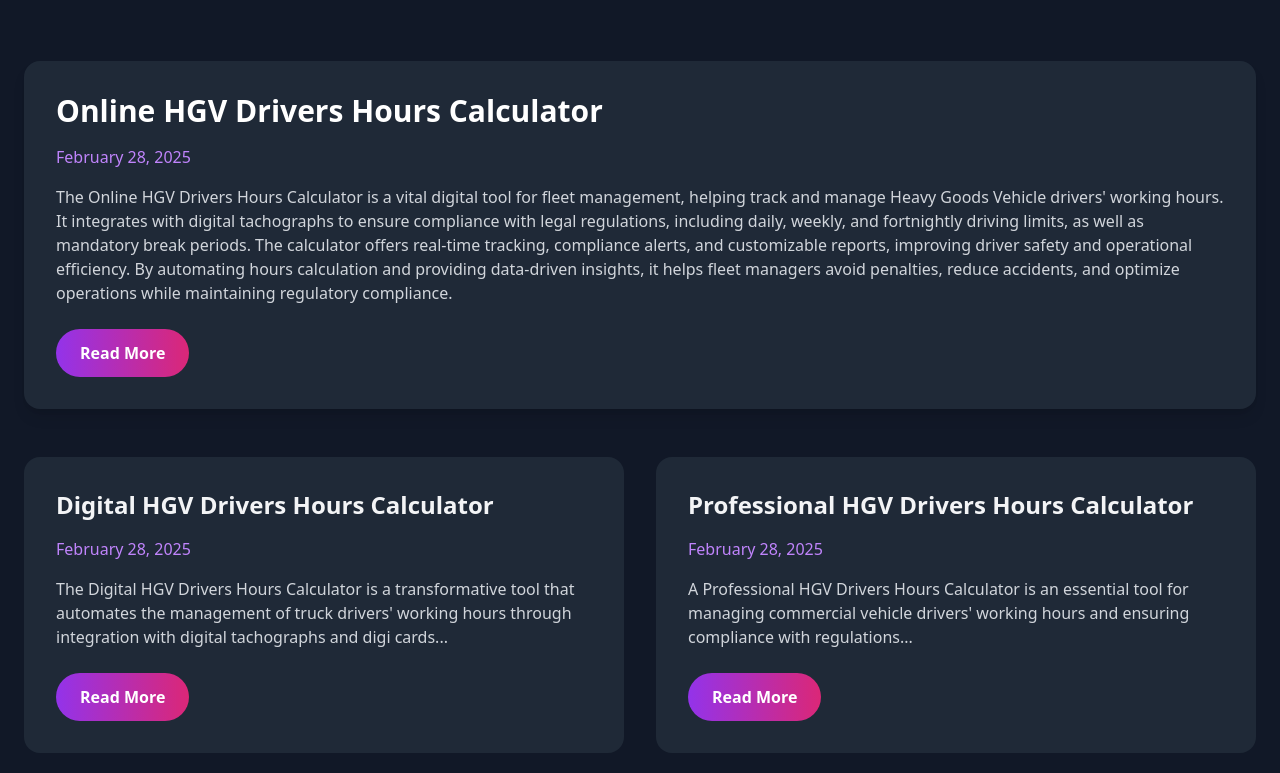
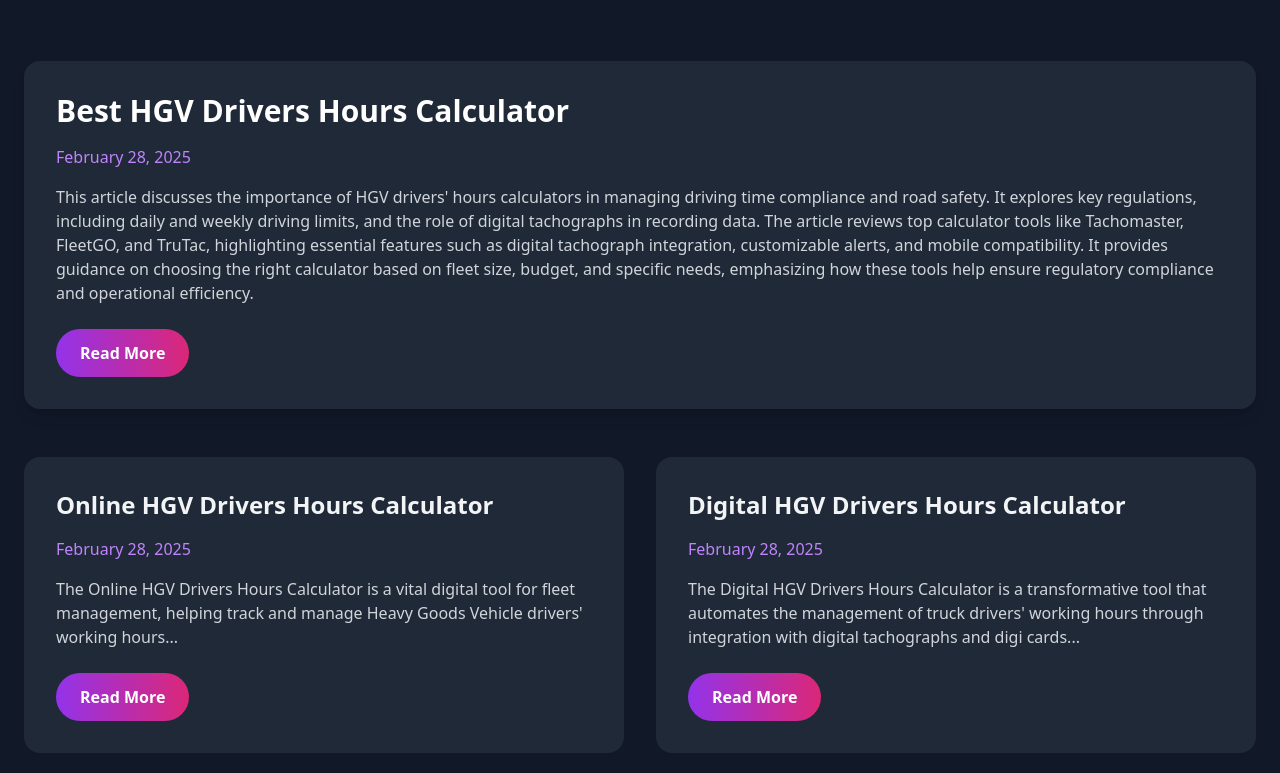
Before and after one commit to windwardboy/the-ultimate-hgv-drivers--hours-calculator-2025-02-28-0sopu, a plain HTML site: page blog.html in a window 1280 px wide. Shown: the part 387-1160 px from the top of the page. Drawn offline with nearby package versions, Linux system fonts and the light colour scheme.

Commit message:
Update blog listing with best-hgv-drivers-hours-calculator-20250228-6ze.html

```diff
--- a/blog.html
+++ b/blog.html
@@ -36,12 +36,12 @@
 
                 <!-- Featured Post -->
                 <div class="bg-gray-800 rounded-2xl p-8 mb-12 shadow-lg hover:shadow-purple-500/25 transition-all duration-300">
-                    <h2 class="text-3xl font-bold mb-4 text-white">Online HGV Drivers Hours Calculator</h2>
+                    <h2 class="text-3xl font-bold mb-4 text-white">Best HGV Drivers Hours Calculator</h2>
                     <div class="text-purple-400 mb-4">February 28, 2025</div>
                     <p class="text-gray-300 mb-6">
-                        The Online HGV Drivers Hours Calculator is a vital digital tool for fleet management, helping track and manage Heavy Goods Vehicle drivers' working hours. It integrates with digital tachographs to ensure compliance with legal regulations, including daily, weekly, and fortnightly driving limits, as well as mandatory break periods. The calculator offers real-time tracking, compliance alerts, and customizable reports, improving driver safety and operational efficiency. By automating hours calculation and providing data-driven insights, it helps fleet managers avoid penalties, reduce accidents, and optimize operations while maintaining regulatory compliance.
+                        This article discusses the importance of HGV drivers' hours calculators in managing driving time compliance and road safety. It explores key regulations, including daily and weekly driving limits, and the role of digital tachographs in recording data. The article reviews top calculator tools like Tachomaster, FleetGO, and TruTac, highlighting essential features such as digital tachograph integration, customizable alerts, and mobile compatibility. It provides guidance on choosing the right calculator based on fleet size, budget, and specific needs, emphasizing how these tools help ensure regulatory compliance and operational efficiency.
                     </p>
-                    <a href="https://windwardboy.github.io/the-ultimate-hgv-drivers--hours-calculator-2025-02-28-0sopu/blog/online-hgv-drivers-hours-calculator-20250228-c01.html" class="inline-block bg-gradient-to-r from-purple-600 to-pink-600 px-6 py-3 rounded-full text-white font-semibold hover:scale-105 transition-transform duration-300">
+                    <a href="https://windwardboy.github.io/the-ultimate-hgv-drivers--hours-calculator-2025-02-28-0sopu/blog/best-hgv-drivers-hours-calculator-20250228-6ze.html" class="inline-block bg-gradient-to-r from-purple-600 to-pink-600 px-6 py-3 rounded-full text-white font-semibold hover:scale-105 transition-transform duration-300">
                         Read More
                     </a>
                 </div>
@@ -49,18 +49,18 @@
                 <!-- Previous Posts -->
                 <div class="grid grid-cols-1 md:grid-cols-2 gap-8">
                     <div class="bg-gray-800 rounded-2xl p-8">
+                        <h3 class="text-2xl font-bold mb-4">Online HGV Drivers Hours Calculator</h3>
+                        <div class="text-purple-400 mb-4">February 28, 2025</div>
+                        <p class="text-gray-300 mb-6">The Online HGV Drivers Hours Calculator is a vital digital tool for fleet management, helping track and manage Heavy Goods Vehicle drivers' working hours...</p>
+                        <a href="https://windwardboy.github.io/the-ultimate-hgv-drivers--hours-calculator-2025-02-28-0sopu/blog/online-hgv-drivers-hours-calculator-20250228-c01.html" class="inline-block bg-gradient-to-r from-purple-600 to-pink-600 px-6 py-3 rounded-full text-white font-semibold hover:scale-105 transition-transform duration-300">
+                            Read More
+                        </a>
+                    </div>
+                    <div class="bg-gray-800 rounded-2xl p-8">
                         <h3 class="text-2xl font-bold mb-4">Digital HGV Drivers Hours Calculator</h3>
                         <div class="text-purple-400 mb-4">February 28, 2025</div>
                         <p class="text-gray-300 mb-6">The Digital HGV Drivers Hours Calculator is a transformative tool that automates the management of truck drivers' working hours through integration with digital tachographs and digi cards...</p>
                         <a href="https://windwardboy.github.io/the-ultimate-hgv-drivers--hours-calculator-2025-02-28-0sopu/blog/digital-hgv-drivers-hours-calculator-20250228-qqg.html" class="inline-block bg-gradient-to-r from-purple-600 to-pink-600 px-6 py-3 rounded-full text-white font-semibold hover:scale-105 transition-transform duration-300">
-                            Read More
-                        </a>
-                    </div>
-                    <div class="bg-gray-800 rounded-2xl p-8">
-                        <h3 class="text-2xl font-bold mb-4">Professional HGV Drivers Hours Calculator</h3>
-                        <div class="text-purple-400 mb-4">February 28, 2025</div>
-                        <p class="text-gray-300 mb-6">A Professional HGV Drivers Hours Calculator is an essential tool for managing commercial vehicle drivers' working hours and ensuring compliance with regulations...</p>
-                        <a href="https://windwardboy.github.io/the-ultimate-hgv-drivers--hours-calculator-2025-02-28-0sopu/blog/professional-hgv-drivers-hours-calculator-20250228-ivg.html" class="inline-block bg-gradient-to-r from-purple-600 to-pink-600 px-6 py-3 rounded-full text-white font-semibold hover:scale-105 transition-transform duration-300">
                             Read More
                         </a>
                     </div>
```
